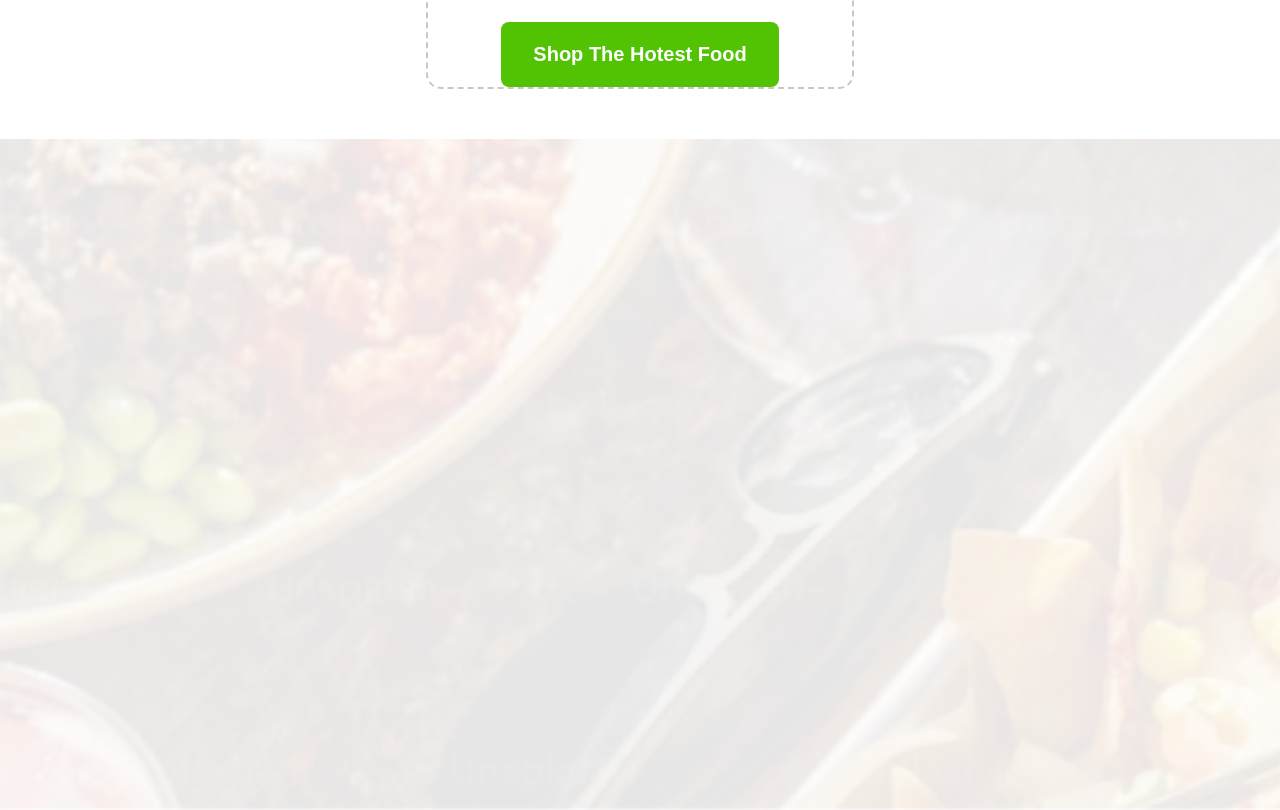
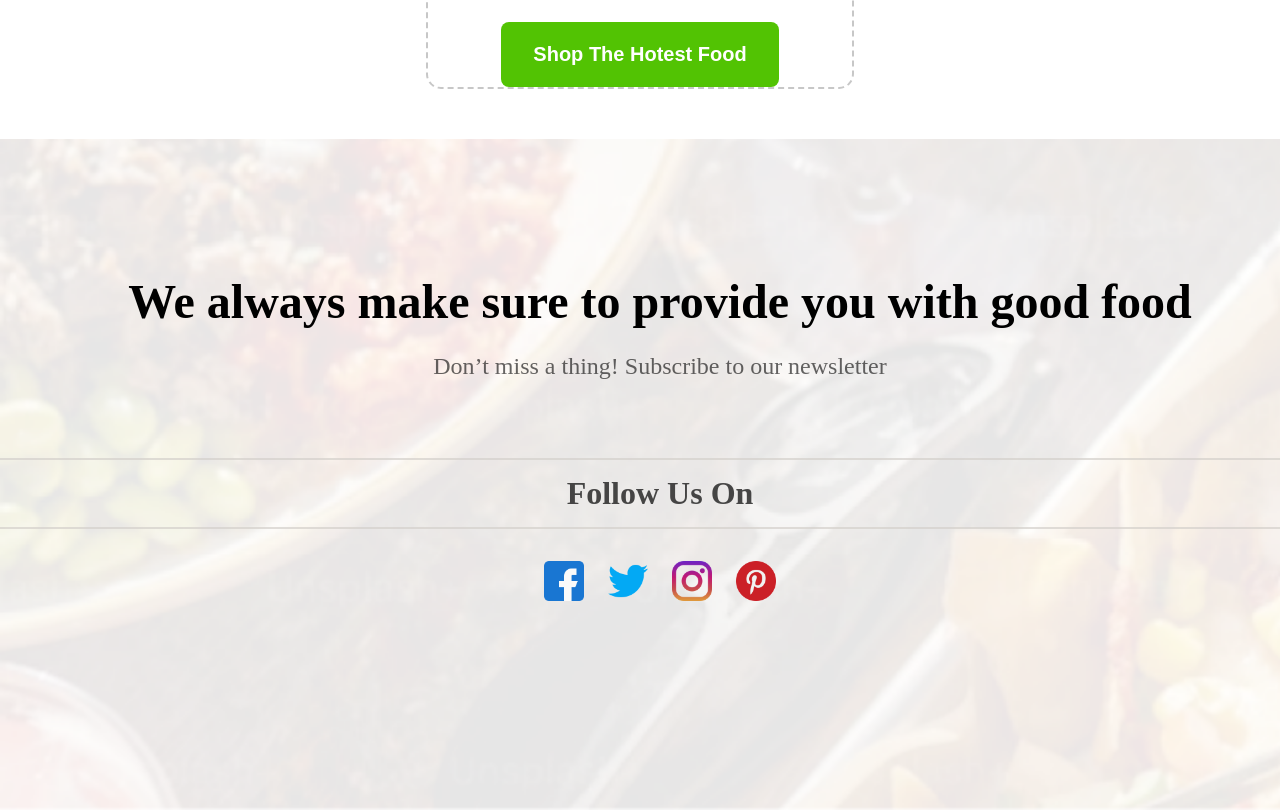
Before and after one commit to webdiv-rakib/food-restaurant, a plain HTML site: page index.html in a window 1280 px wide. Shown: the part 3100-3910 px from the top of the page. Drawn offline with nearby package versions, Linux system fonts and the light colour scheme.

Commit message:
footer section added

```diff
--- a/index.html
+++ b/index.html
@@ -71,7 +71,7 @@
                     </div>
                 </div>
                 <div class="btn-main">
-                    <button  class="btn">Watch More Sell</button>
+                    <button class="btn">Watch More Sell</button>
                 </div>
             </div>
         </section>
@@ -116,7 +116,17 @@
     </main>
     <footer>
         <section id="footer-section">
-
+            <div class="footer-box">
+                <h1 class="footer-title">We always make sure to provide you with good food</h1>
+                <p class="footer-des">Don’t miss a thing! Subscribe to our newsletter</p>
+                <h2 class="footer-last">Follow Us On</h2>
+                <div class="contact-icon-2">
+                    <img class="icon-2" src="assets/facebook.png" alt="">
+                    <img class="icon-2" src="assets/twitter.png" alt="">
+                    <img class="icon-2" src="assets/instagram.png" alt="">
+                    <img class="icon-2" src="assets/pinterest.png" alt="">
+                </div>
+            </div>
         </section>
     </footer>
 </body>
--- a/styles/style.css
+++ b/styles/style.css
@@ -83,6 +83,7 @@ main {
     margin: 0 auto;
     margin-top: 48px;
 }
+
 .card {
     text-align: center;
     display: flex;
@@ -92,31 +93,37 @@ main {
     width: 424px;
     /* border: 2px dashed #c7c7c7; */
 }
+
 .card-img {
     width: 424px;
 }
+
 .food-name {
     padding: 14px 32px;
     background-color: #52C30326;
     border-radius: 8px;
     margin-top: 32px;
 }
+
 .discount {
     font-size: 40px;
     font-weight: 600;
     margin-top: 24px;
 }
+
 .food-description {
     font-size: 18px;
     font-weight: 500;
     opacity: 0.7;
     margin-top: 24px;
 }
-.btn-main{
+
+.btn-main {
     margin-top: 64px;
     text-align: center;
 }
-.btn{
+
+.btn {
     text-align: center;
     padding: 21px 32px;
     border: none;
@@ -201,9 +208,49 @@ main {
 }
 
 /* Footer Section design */
-#footer-section{
+#footer-section {
     height: 671px;
     background-image: url("../assets/social-bg.png");
     background-repeat: no-repeat;
     background-size: cover;
 }
+
+.footer-box {
+    text-align: center;
+    padding-top: 135px;
+    width: 1320px;
+    margin: 0 auto;
+}
+
+.footer-title {
+    font-size: 48px;
+    font-weight: 700;
+}
+
+.footer-des {
+    font-size: 24px;
+    font-weight: 500;
+    opacity: 0.6;
+    margin-top: 24px;
+}
+
+.footer-last {
+    font-size: 32px;
+    font-weight: 600;
+    opacity: 0.7;
+    margin-top: 78px;
+    border-top: 2px solid #d4d0cb;
+    border-bottom: 2px solid #d4d0cb;
+    padding: 15px 0;
+}
+
+.icon-2 {
+    height: 40px;
+}
+
+.contact-icon-2 {
+    display: flex;
+    justify-content: center;
+    gap: 24px;
+    margin-top: 32px;
+}
```
